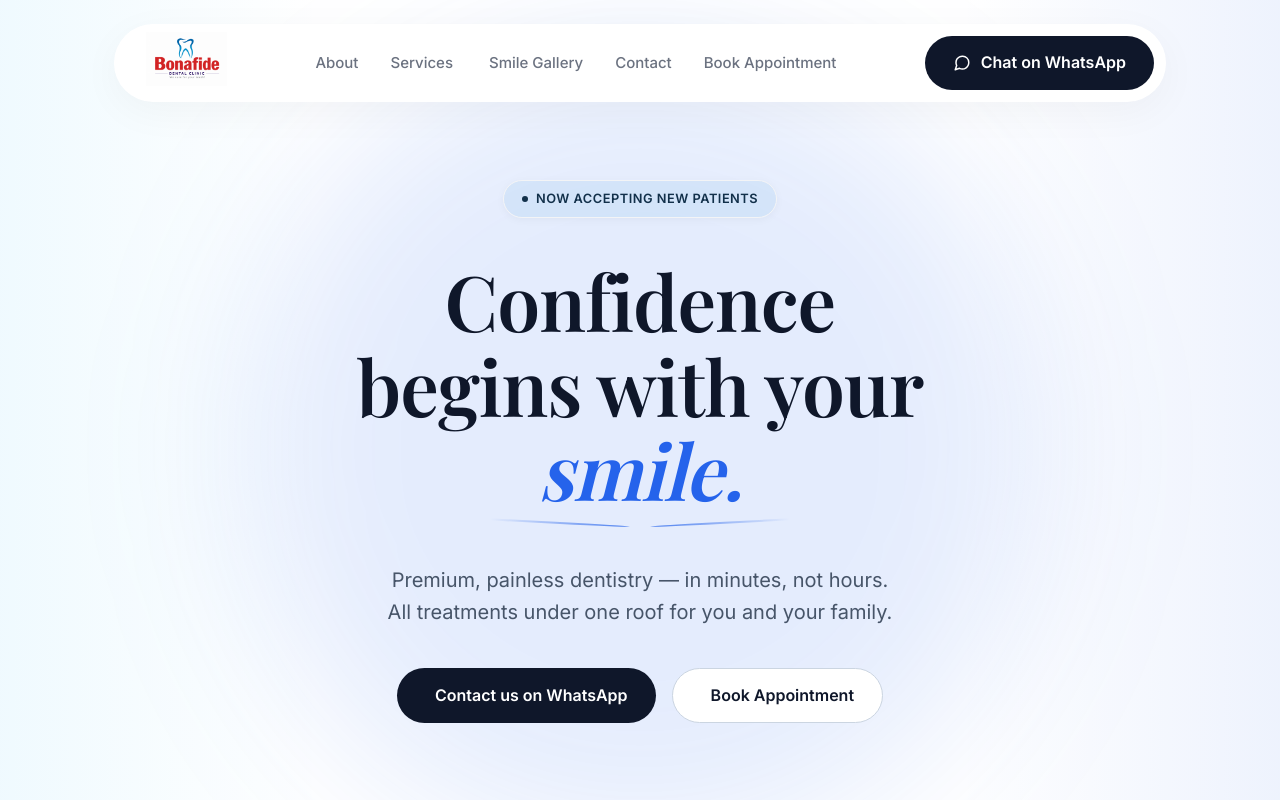
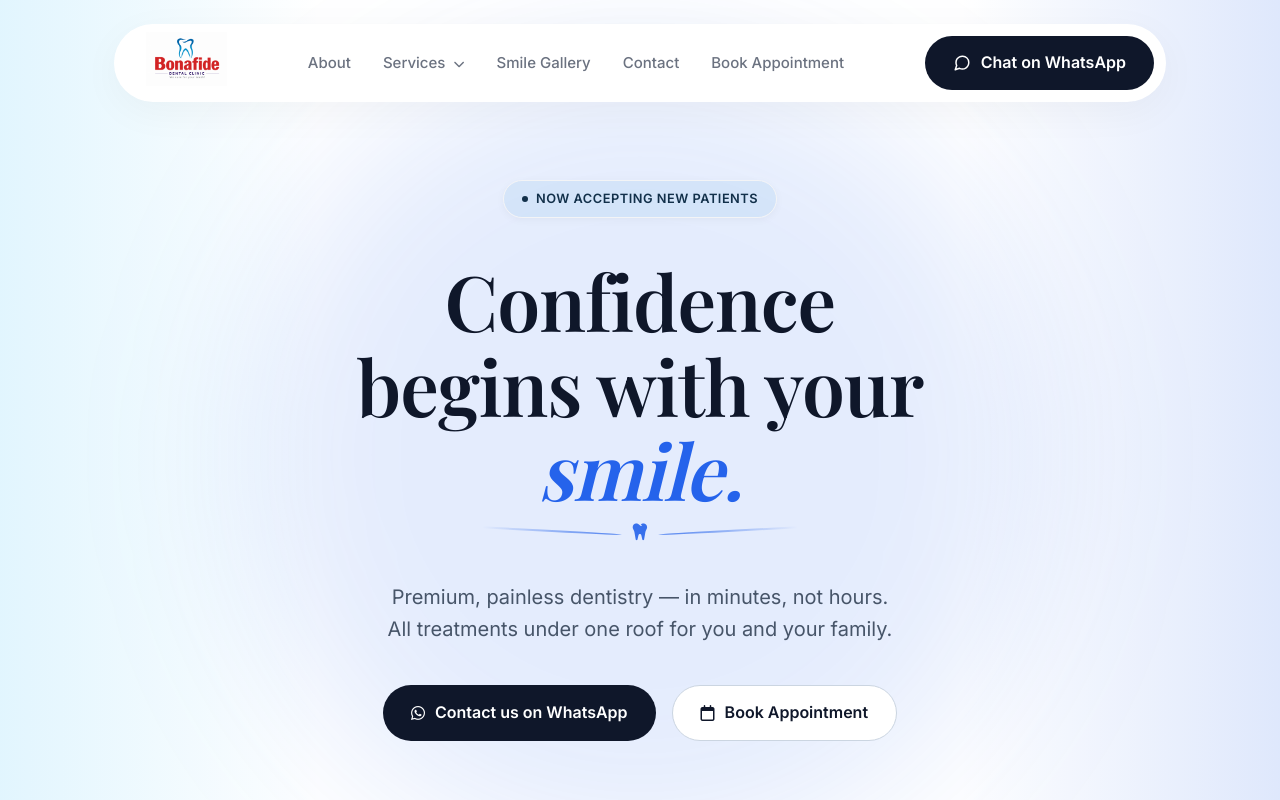
Before and after one commit to AhanaKulkarni/Bonafide-Dental, a React (Vite) app: page / in a window 1280 px wide. Shown: the top 800 px of the page. Built offline with nearby package versions, Linux system fonts and the light colour scheme; a web font is replaced by a local one.

Commit message:
Add FontAwesome CDN to fix invisible tooth icon and increase opacity of side blue accents

```diff
--- a/index.html
+++ b/index.html
@@ -4,6 +4,9 @@
     <meta charset="UTF-8" />
     <link rel="icon" type="image/png" href="/favicon.png" />
     <meta name="viewport" content="width=device-width, initial-scale=1.0" />
+
+    <!-- Font Awesome -->
+    <link rel="stylesheet" href="https://cdnjs.cloudflare.com/ajax/libs/font-awesome/6.4.0/css/all.min.css" integrity="sha512-iecdLmaskl7CVkqkXNQ/ZH/XLlvWZOJyj7Yy7tcenmpD1ypASozpmT/E0iPtmFIB46ZmdtAc9eNBvH0H/ZpiBw==" crossorigin="anonymous" referrerpolicy="no-referrer" />
 
     <!-- Primary Meta Tags -->
     <title>Best Dentist in Mumbai | Bonafide Dental Clinic | Dr. Dimple Rai Singh</title>
--- a/src/components/Hero.css
+++ b/src/components/Hero.css
@@ -33,12 +33,12 @@
 
 .accent-glow-1 {
   right: 0;
-  background: linear-gradient(270deg, rgba(37, 99, 235, 0.08) 0%, transparent 100%);
+  background: linear-gradient(270deg, rgba(37, 99, 235, 0.15) 0%, transparent 100%);
 }
 
 .accent-glow-2 {
   left: 0;
-  background: linear-gradient(90deg, rgba(56, 189, 248, 0.08) 0%, transparent 100%);
+  background: linear-gradient(90deg, rgba(56, 189, 248, 0.15) 0%, transparent 100%);
 }
 
 .accent-glow-center {
```
